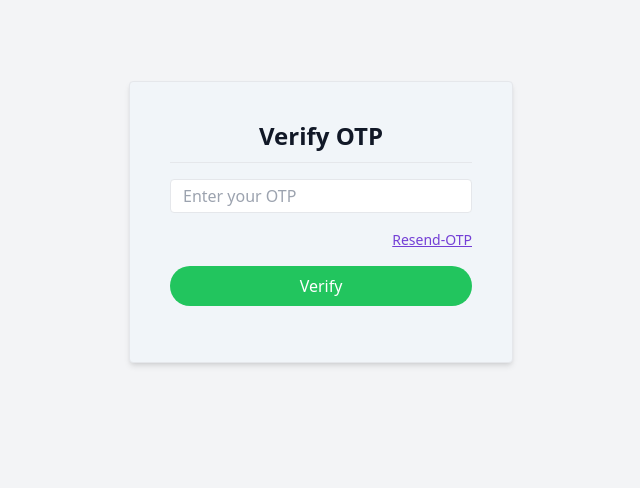
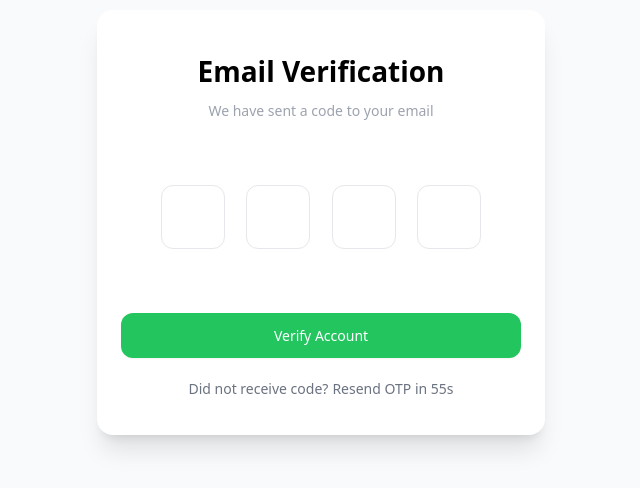
Before and after one commit to classicitbd/classic_furniture_frontend, a React (Vite) app: page /verify-user in a window 1280 px wide. Shown: the part 178-666 px from the top of the page, without its empty margins (319-959 px from the left). Built offline with nearby package versions, Linux system fonts and the light colour scheme.

Commit message:
forget and change password done

```diff
--- a/package.json
+++ b/package.json
@@ -12,6 +12,8 @@
   "dependencies": {
     "@reduxjs/toolkit": "^2.0.1",
     "@tanstack/react-query": "^5.17.1",
+    "js-cookie": "^3.0.5",
+    "jwt-decode": "^4.0.0",
     "react": "^18.2.0",
     "react-dom": "^18.2.0",
     "react-hook-form": "^7.49.2",
--- a/src/pages/newPassword/NewPassword.jsx
+++ b/src/pages/newPassword/NewPassword.jsx
@@ -4,7 +4,11 @@ import { Link, useNavigate } from "react-router-dom";
 import "react-phone-input-2/lib/style.css";
 import { toast } from "react-toastify";
 import MiniSpinner from "../../shared/loader/MiniSpinner";
-import { useSignUpMutation } from "../../redux/feature/auth/authApi";
+import { useSetPasswordMutation } from "../../redux/feature/auth/authApi";
+import {
+  getFromLocalStorage,
+  setToLocalStorage,
+} from "../../utils/local-storage";
 
 const NewPassword = () => {
   const [loading, setLoading] = useState(false);
@@ -17,29 +21,35 @@ const NewPassword = () => {
     reset,
   } = useForm();
   const navigate = useNavigate();
-  const [signUp, { isLoading }] = useSignUpMutation();
+  const [setPassword, { isLoading }] = useSetPasswordMutation();
 
   const handleCheckboxChange = (event) => {
     setIsChecked(event.target.checked);
   };
 
-  const handleSignUp = async (data) => {
+  const handleSetPassword = async (data) => {
     try {
       setLoading(true);
+      const email = getFromLocalStorage("reset-email");
       const { password, confirm_password } = data;
       if (password !== confirm_password) {
         setError("Does not match password!");
         return;
       }
-      const res = await signUp(data);
+      delete data.confirm_password;
+      data.email = email;
+      const res = await setPassword(data);
       console.log(res);
       if (res?.data?.success) {
         toast.info(res?.data?.message);
-        navigate(`/verify-user?email=${res?.data?.data?.email}`);
+        setToLocalStorage("reset-email", "");
+        navigate(`/sign-in`);
         reset();
+      } else if (res?.error?.status === 400) {
+        toast.error(res?.error?.data?.message);
       }
     } catch (error) {
-      console.error("sign-up error: ", error);
+      console.error("reset-password error: ", error);
     } finally {
       setLoading(false);
     }
@@ -51,7 +61,7 @@ const NewPassword = () => {
           Reset Password
         </h2>
 
-        <form onSubmit={handleSubmit(handleSignUp)} className="space-y-4">
+        <form onSubmit={handleSubmit(handleSetPassword)} className="space-y-4">
           <div className="form-control w-full max-w-xs">
             <label htmlFor="password" className="label">
               <span className="label-text">Password</span>
@@ -105,7 +115,7 @@ const NewPassword = () => {
             className="px-10 py-2 text-white bg-green-500 w-full rounded-full"
             type="submit"
           >
-            {loading || isLoading ? <MiniSpinner /> : "SignUp"}
+            {loading || isLoading ? <MiniSpinner /> : "Change Password"}
           </button>
         </form>
         <p className="text-[14px] mt-4">
--- a/src/pages/signup/Signup.jsx
+++ b/src/pages/signup/Signup.jsx
@@ -45,7 +45,9 @@ const SignUp = () => {
       const res = await signUp(data);
       console.log(res);
       if (res?.data?.success) {
-        toast.info(res?.data?.message);
+        toast.info(res?.data?.message, {
+          autoClose: 2000,
+        });
         navigate(`/verify-user?email=${res?.data?.data?.email}`);
         reset();
       }
--- a/src/pages/verified/Verified.jsx
+++ b/src/pages/verified/Verified.jsx
@@ -1,36 +1,45 @@
+import { useState, useEffect } from "react";
 import { useLocation, useNavigate } from "react-router-dom";
+import {
+  useOtpVerifyMutation,
+  useResendOtpMutation,
+} from "../../redux/feature/auth/authApi";
 import { getEmail } from "../../utils/get-email";
+import { toast } from "react-toastify";
+import { useForm } from "react-hook-form";
 import MiniSpinner from "../../shared/loader/MiniSpinner";
-import { useForm } from "react-hook-form";
-import { useState } from "react";
-import { toast } from "react-toastify";
-import { useOtpVerifyMutation, useResendOtpMutation } from "../../redux/feature/auth/authApi";
 
 const Verified = () => {
   const [loading, setLoading] = useState(false);
+  const [timerCount, setTimer] = useState(60);
+  const [OTPinput, setOTPinput] = useState(["0", "0", "0", "0"]);
+  const [disable, setDisable] = useState(true);
   const path = useLocation();
-  const {
-    register,
-    handleSubmit,
-    reset,
-    formState: { errors },
-  } = useForm();
+  const { handleSubmit, reset } = useForm();
   const navigate = useNavigate();
 
   const [otpVeriy, { isLoading }] = useOtpVerifyMutation();
-  const [resendOtp,{isLoading: resendLoading}] = useResendOtpMutation();
+  const [resendOtp] = useResendOtpMutation();
 
   const email = getEmail(path?.search);
-  const handleVerify = async (data) => {
+  const handleVerify = async () => {
     try {
       setLoading(true);
-      data.email = email;
+      const otp = OTPinput.join("");
+
+      const data = {
+        email,
+        otp,
+      };
       const res = await otpVeriy(data);
-      console.log(res);
       if (res?.data?.success) {
-        toast.info(res?.data?.message);
+        toast.success(res?.data?.message, {
+          autoClose: 1,
+        });
         navigate(`/sign-in`);
         reset();
+      } else if (res?.error?.status === 400) {
+        toast.error(res?.error?.data?.message);
       }
     } catch (error) {
       console.error("otp verified error", error);
@@ -41,67 +50,99 @@ const Verified = () => {
 
   const handleResend = async () => {
     try {
+      if (disable) return;
       const data = {
         email,
       };
       const res = await resendOtp(data);
-      if (res?.data?.success) {
-        toast.info(res?.data?.message);
+      if (res?.data?.data?.success) {
+        setDisable(true);
+        toast.info(res?.data?.data?.message);
+        setTimer(60);
       }
       console.log(res);
     } catch (error) {
       console.error("resend otp error", error);
     }
   };
+
+  useEffect(() => {
+    let interval = setInterval(() => {
+      setTimer((lastTimerCount) => {
+        lastTimerCount <= 1 && clearInterval(interval);
+        if (lastTimerCount <= 1) setDisable(false);
+        if (lastTimerCount <= 0) return lastTimerCount;
+        return lastTimerCount - 1;
+      });
+    }, 1000); // each count lasts for a second
+    // cleanup the interval on complete
+    return () => clearInterval(interval);
+  }, [disable]);
+
   return (
-    <div className="flex justify-center items-center min-h-screen py-10 bg-gray-100">
-      <div className="w-full mx-3 md:w-96 px-3 md:px-10 pt-5 pb-14 border rounded bg-slate-100 shadow-md">
-        <h2 className="text-2xl text-center text-gray-900 my-4 font-bold border-b pb-2">
-          Verify OTP
-        </h2>
-
-        <form onSubmit={handleSubmit(handleVerify)} className="space-y-4">
-          <div className="w-full max-w-xs sr-only">
-            <label htmlFor="email" className="label">
-              <span className="label-text"></span>
-            </label>
-            <input
-              id="email"
-              type="email"
-              value={email}
-              disabled
-              className="border rounded px-3 p-1 w-full max-w-xs"
-              {...register("email")}
-            />
-          </div>
-          <div className="w-full max-w-xs">
-            <input
-              id="otp"
-              type="text"
-              placeholder="Enter your OTP"
-              className="border rounded px-3 p-1 w-full max-w-xs"
-              {...register("otp", { required: "OTP must be provide" })}
-            />
-            {errors.otp && (
-              <p className="text-red-600"> {errors.otp.message}</p>
-            )}
-          </div>
-          <div className="text-[14px] flex justify-end">
-            <p
-              onClick={handleResend}
-              className="text-secondary underline cursor-pointer"
-            >
-              {resendLoading ? "Resending OTP..." :"Resend-OTP"}
-            </p>
+    <div className="flex justify-center items-center w-screen h-screen bg-gray-50">
+      <div className="bg-white px-6 pt-10 pb-9 shadow-xl mx-auto w-full max-w-md rounded-2xl">
+        <div className="mx-auto flex w-full max-w-md flex-col space-y-16">
+          <div className="flex flex-col items-center justify-center text-center space-y-2">
+            <div className="font-semibold text-3xl">
+              <p>Email Verification</p>
+            </div>
+            <div className="flex flex-row text-sm font-medium text-gray-400">
+              <p>We have sent a code to your email {email}</p>
+            </div>
           </div>
 
-          <button
-            className="px-10 py-2 text-white bg-green-500 w-full rounded-full"
-            type="submit"
-          >
-            {loading || isLoading ? <MiniSpinner /> : "Verify"}
-          </button>
-        </form>
+          <div>
+            <form onSubmit={handleSubmit(handleVerify)}>
+              <div className="flex flex-col space-y-16">
+                <div className="flex flex-row items-center justify-between mx-auto w-full max-w-xs">
+                  {Array.from({ length: 4 }).map((_, index) => (
+                    <div key={index} className="w-16 h-16 ">
+                      <input
+                        maxLength="1"
+                        className="w-full h-full flex flex-col items-center justify-center text-center px-5 outline-none rounded-xl border border-gray-200 text-lg bg-white focus:bg-gray-50 focus:ring-1 ring-blue-700"
+                        type="text"
+                        name=""
+                        id=""
+                        onChange={(e) => {
+                          const newOTPinput = [...OTPinput];
+                          newOTPinput[index] = e.target.value;
+                          setOTPinput(newOTPinput);
+                        }}
+                      ></input>
+                    </div>
+                  ))}
+                </div>
+
+                <div className="flex flex-col space-y-5">
+                  <div>
+                    <button className="flex flex-row cursor-pointer items-center justify-center text-center w-full border rounded-xl outline-none py-3 bg-success-300 border-none text-white text-sm shadow-sm">
+                      {loading || isLoading ? (
+                        <MiniSpinner />
+                      ) : (
+                        "Verify Account"
+                      )}
+                    </button>
+                  </div>
+
+                  <div className="flex flex-row items-center justify-center text-center text-sm font-medium space-x-1 text-gray-500">
+                    <p>Did not receive code?</p>{" "}
+                    <a
+                      className={`flex flex-row items-center ${
+                        disable
+                          ? "text-gray-500 cursor-not-allowed"
+                          : "text-secondary cursor-pointer underline"
+                      }`}
+                      onClick={() => handleResend()}
+                    >
+                      {disable ? `Resend OTP in ${timerCount}s` : "Resend OTP"}
+                    </a>
+                  </div>
+                </div>
+              </div>
+            </form>
+          </div>
+        </div>
       </div>
     </div>
   );
--- a/src/redux/feature/auth/authApi.js
+++ b/src/redux/feature/auth/authApi.js
@@ -56,6 +56,16 @@ export const authApi = api.injectEndpoints({
       invalidatesTags: [tagTypes.user],
     }),
 
+    //set password
+    setPassword: build.mutation({
+      query: (data) => ({
+        url: `${AUTH_LOGIN}/setNewPassword`,
+        method: "POST",
+        body: data,
+      }),
+      invalidatesTags: [tagTypes.user],
+    }),
+
     //get refeshToken
     refeshToken: build.mutation({
       query: () => ({
@@ -83,4 +93,5 @@ export const {
   useSignInMutation,
   useResendOtpMutation,
   useForgetPasswordMutation,
+  useSetPasswordMutation,
 } = authApi;
--- /dev/null
+++ b/src/utils/cookie-storage.js
@@ -0,0 +1,13 @@
+import Cookies from "js-cookie";
+
+export const setCookie = (name, value, days) => {
+  return Cookies.set(name, value, { expires: days });
+};
+
+export const getCookie = (name) => {
+  return Cookies.get(name);
+};
+
+export const eraseCookie = (name) => {
+  return Cookies.remove(name);
+};
--- /dev/null
+++ b/src/utils/jwt.js
@@ -0,0 +1,5 @@
+import { jwtDecode } from "jwt-decode";
+
+export const decodedToken = (token) => {
+  return jwtDecode(token);
+};
```
Also changed, not shown: src/pages/forgetPassword/ForgetPassword.jsx (+10 -3 lines), src/pages/signin/Signin.jsx (+9 -3 lines), 1 other file (tests, documents, lock files or other folders).
